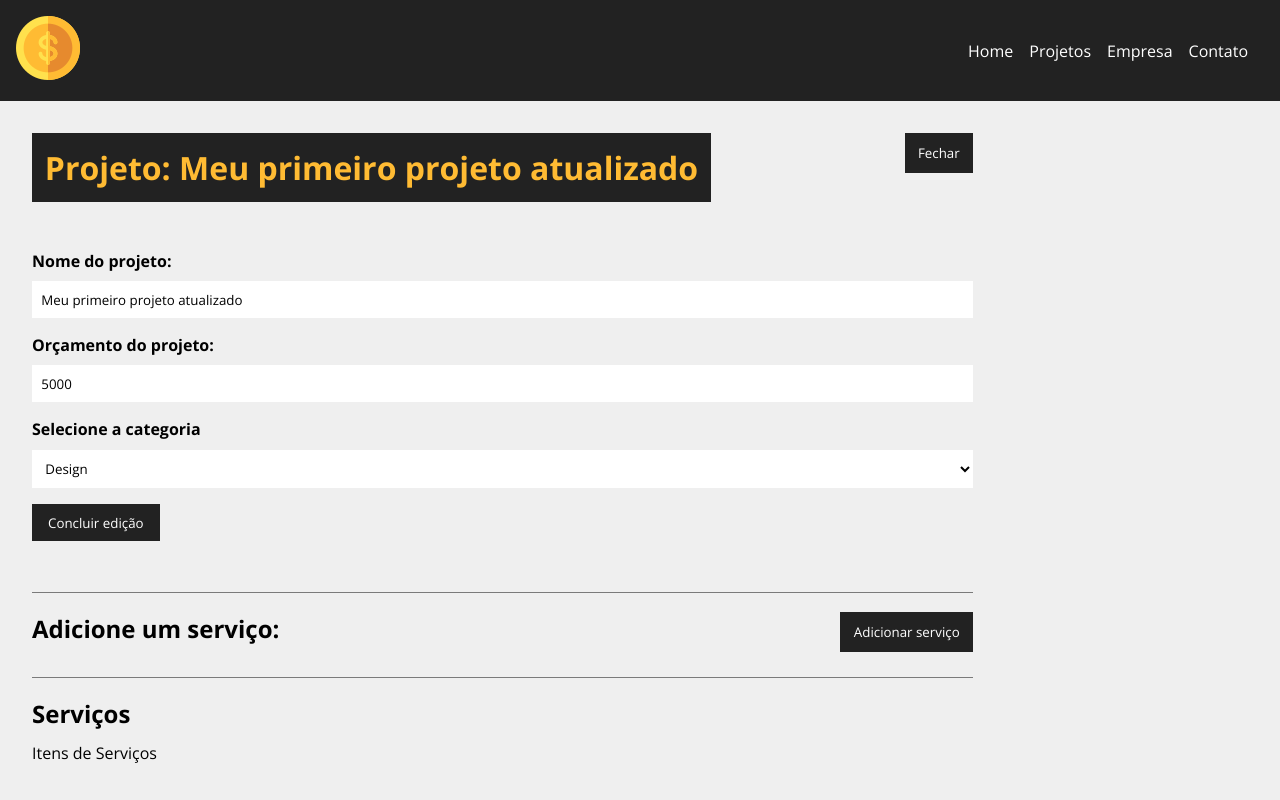
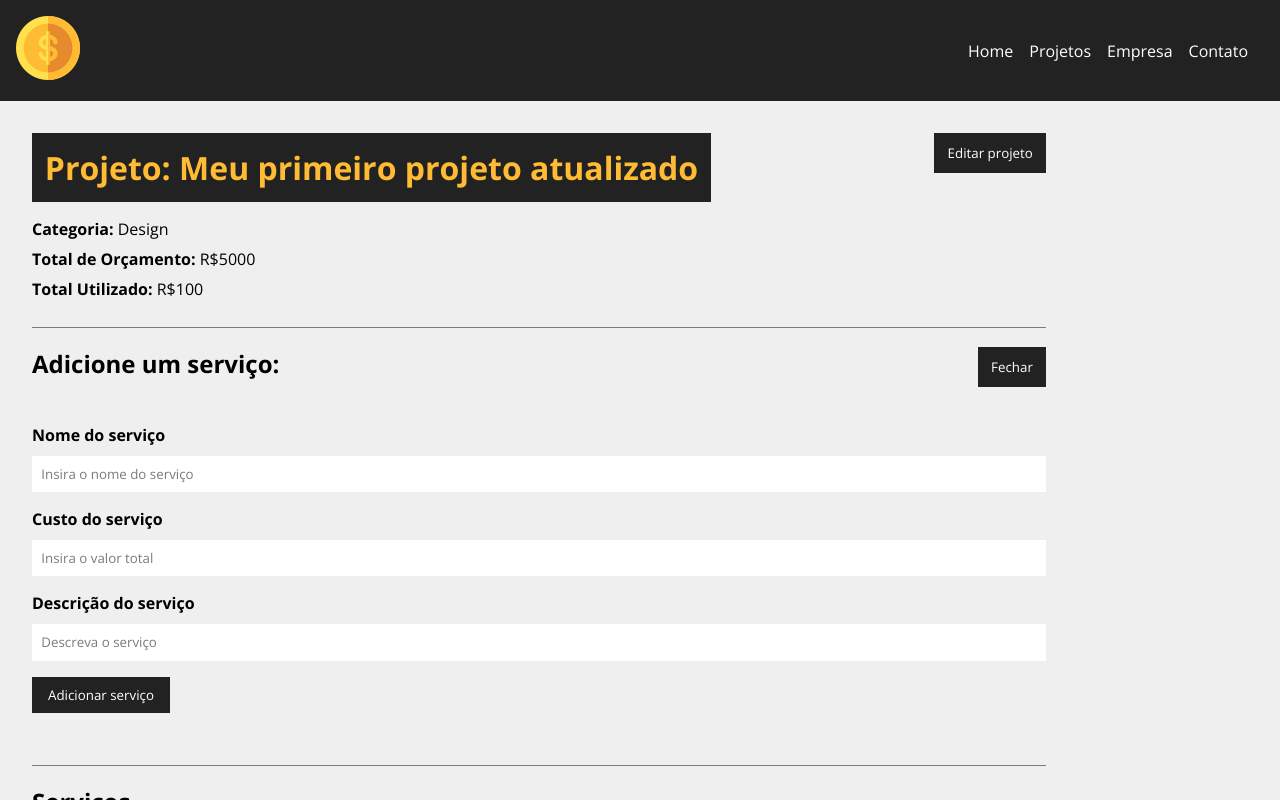
Before and after one commit to Samuel-Nun3s/Projeto-Costs-React, a React (Vite) app: page /project/76a6 in a window 1280 px wide. Both pictures are taken after a click on the button "Adicionar serviço". Shown: the top 800 px of the page. Built offline with nearby package versions, Linux system fonts and the light colour scheme; data requests are answered from the project's data file.

Commit message:
Adicionando novos serviços

```diff
--- a/db.json
+++ b/db.json
@@ -8,8 +8,15 @@
         "id": "3",
         "name": "Design"
       },
-      "cost": 0,
-      "services": []
+      "cost": 100,
+      "services": [
+        {
+          "name": "Meu primeiro serviço",
+          "cost": "100",
+          "id": "75a968f0-723c-45b5-a5a9-bfb3c233ce95",
+          "description": "Teste"
+        }
+      ]
     }
   ],
   "categories": [
--- a/src/components/pages/Project.jsx
+++ b/src/components/pages/Project.jsx
@@ -1,11 +1,14 @@
+import { parse, v4 as uuidv4 } from 'uuid';
+
 import styles from './Project.module.css';
 
 import { useParams } from 'react-router-dom';
 import { useState, useEffect } from 'react';
 import Loading from '../layout/Loading';
 import Container from '../layout/Container';
+import Message from '../layout/Message';
 import ProjectForm from '../project/ProjectForm';
-import Message from '../layout/Message';
+import ServiceForm from '../service/ServiceForm';
 
 function Project() {
   const { id } = useParams();
@@ -60,12 +63,50 @@
       .catch(err => console.log(err));
   }
 
+  function createService(project) {
+
+    // last service
+    const lastService = project.services[project.services.length - 1];
+
+    lastService.id = uuidv4();
+
+    const lastServiceCost = lastService.cost;
+
+    const newCost = parseFloat(project.cost) + parseFloat(lastServiceCost);
+
+    // max value validation
+    if (newCost > parseFloat(project.budget)) {
+      setMessage('Orçamento ultrapassado, verifique o valor do serviço');
+      setType('error');
+      project.services.pop();
+      return false;
+    }
+
+    // add service cost to project total cost
+    project.cost = newCost;
+
+    // update project
+    fetch(`http://localhost:5000/projects/${project.id}`, {
+      method: 'PATCH',
+      headers: {
+        'Content-Type': 'application/json'
+      },
+      body: JSON.stringify(project)
+    })
+      .then((resp) => resp.json())
+      .then((data) => {
+        // exibir os serviços
+        console.log(data);
+      })
+      .catch(err => console.log(err));
+  }
+
   function toggleProjectForm() {
     setShowProjectForm(!showProjectForm);
   }
 
   function toggleServiceForm() {
-    setShowProjectForm(!showProjectForm);
+    setShowServiceForm(!showServiceForm);
   }
 
   return (
@@ -107,7 +148,13 @@
                 {!showServiceForm ? "Adicionar serviço" : "Fechar"}
               </button>
               <div className={styles.project_info}>
-                {showServiceForm && <div>Formulário do serviço</div>}
+                {showServiceForm && (
+                  <ServiceForm
+                    handleSubmit={createService}
+                    btnText="Adicionar serviço"
+                    projectData={project}
+                  />
+                )}
               </div>
             </div>
             <h2>Serviços</h2>
--- /dev/null
+++ b/src/components/service/ServiceForm.jsx
@@ -0,0 +1,52 @@
+import { useState } from 'react';
+
+import Input from '../form/Input';
+import SubmitButton from '../form/SubmitButton';
+
+import styles from '../project/ProjectForm.module.css';
+
+function ServiceForm({ handleSubmit, btnText, projectData }) {
+
+  const [service, setService] = useState({});
+
+  function submit(e) {
+    e.preventDefault();
+    projectData.services.push(service);
+    handleSubmit(projectData);
+  }
+
+  function handleChange(e) {
+    setService({ ...service, [e.target.name]: e.target.value})
+  }
+
+  return (
+    <form onSubmit={submit} className={styles.form}>
+      <Input
+        type="text"
+        text="Nome do serviço"
+        name="name"
+        placeholder="Insira o nome do serviço"
+        handleOnChange={handleChange}
+      />
+      <Input
+        type="number"
+        text="Custo do serviço"
+        name="cost"
+        placeholder="Insira o valor total"
+        handleOnChange={handleChange}
+      />
+      <Input
+        type="text"
+        text="Descrição do serviço"
+        name="description"
+        placeholder="Descreva o serviço"
+        handleOnChange={handleChange}
+      />
+      <SubmitButton
+        text={btnText}
+      />
+    </form>
+  )
+}
+
+export default ServiceForm;
```
